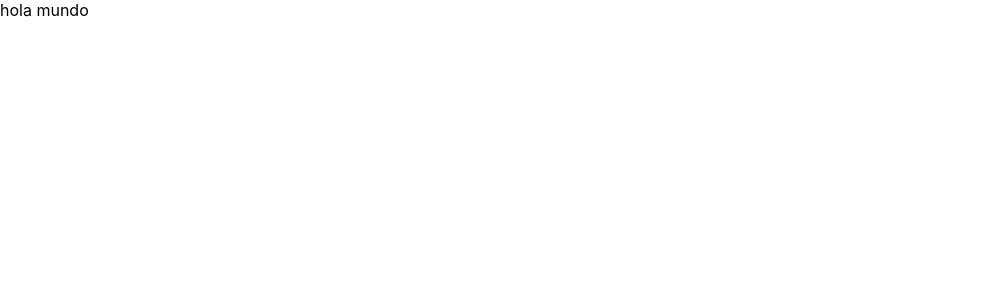
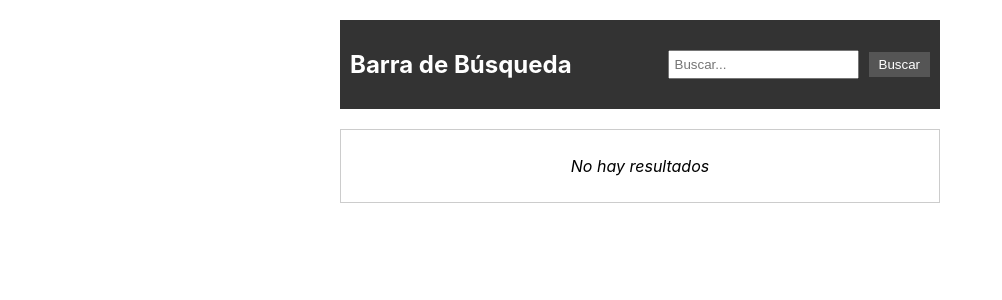
Before and after one commit to raulalhena/hackathon-f5, a React (Create React App) app in the folder frontend/: page /Home in a window 1280 px wide. Shown: the top 300 px of the page, without its empty margins (0-1002 px from the left). Built offline with nearby package versions, Linux system fonts and the light colour scheme.

Commit message:
searchbar

```diff
--- /dev/null
+++ b/frontend/src/Components/SearchBar.css
@@ -0,0 +1,58 @@
+.container {
+    max-width: 600px;
+    margin: 0 auto;
+    padding: 20px;
+  }
+
+  .navBar {
+    display: flex;
+    justify-content: space-between;
+    align-items: center;
+    background: #333;
+    color: #fff;
+    padding: 10px;
+    margin-bottom: 20px;
+  }
+
+  .logo {
+    font-size: 24px;
+  }
+
+  .searchContainer {
+    display: flex;
+    align-items: center;
+  }
+
+  .searchInput {
+    padding: 5px;
+    margin-right: 10px;
+  }
+
+  .searchButton {
+    padding: 5px 10px;
+    background: #555;
+    color: #fff;
+    border: none;
+    cursor: pointer;
+  }
+
+  .resultsContainer {
+    border: 1px solid #ccc;
+    padding: 10px;
+  }
+
+  .resultsList {
+    list-style: none;
+    padding: 0;
+  }
+
+  .resultItem {
+    margin-bottom: 5px;
+    padding: 5px;
+    border: 1px solid #ccc;
+  }
+
+  .noResults {
+    text-align: center;
+    font-style: italic;
+  }
--- /dev/null
+++ b/frontend/src/Components/SearchBar.js
@@ -0,0 +1,61 @@
+import React, { useState } from 'react';
+import './SearchBar.css';
+
+const SearchBar = () => {
+  const [query, setQuery] = useState('');
+  const [results, setResults] = useState([]);
+
+  const handleInputChange = (event) => {
+    setQuery(event.target.value);
+  };
+
+  const handleSearch = () => {
+    // Aquí debes reemplazar 'API_URL' con la URL de tu API de búsqueda
+    const apiUrl = `http://localhost:4000/products/search?filteredBy=name&keyword=${query}&sortedBy=`;
+
+    fetch(apiUrl)
+      .then((response) => response.json())
+      .then((data) => {
+        console.log(data.data)
+        setResults(data.data);
+      })
+      .catch((error) => {
+        console.error('Error al obtener los resultados de búsqueda:', error);
+      });
+  };
+
+  return (
+    <div className="container">
+      <nav className="navBar">
+        <h1 className="logo">Barra de Búsqueda</h1>
+        <div className="searchContainer">
+          <input
+            type="text"
+            placeholder="Buscar..."
+            value={query}
+            onChange={handleInputChange}
+            className="searchInput"
+          />
+          <button onClick={handleSearch} className="searchButton">
+            Buscar
+          </button>
+        </div>
+      </nav>
+      <div className="resultsContainer">
+        {results.length > 0 ? (
+          <ul className="resultsList">
+            {results.map((result) => (
+              <li  className="resultItem">
+                {result.name}
+              </li>
+            ))}
+          </ul>
+        ) : (
+          <p className="noResults">No hay resultados</p>
+        )}
+      </div>
+    </div>
+  );
+};
+
+export default SearchBar;
--- a/frontend/src/Pages/Home.js
+++ b/frontend/src/Pages/Home.js
@@ -1,4 +1,4 @@
-
+import SearchBar from "../Components/SearchBar";
 
 
 
@@ -6,7 +6,7 @@ const Home = () => {
 
     return (
         <div>
-            hola mundo
+            <SearchBar/>
         </div>
     )
 }
```
